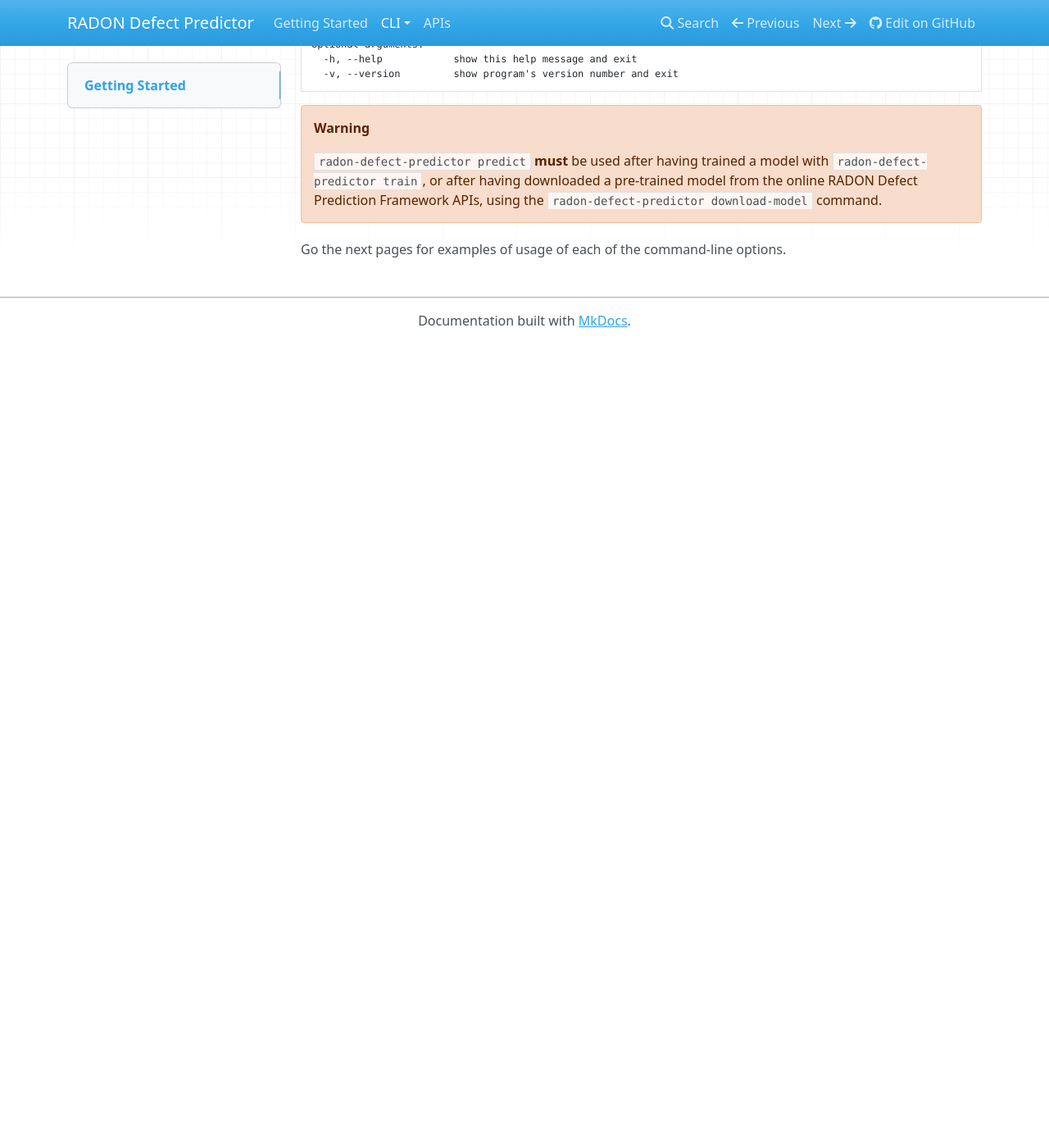
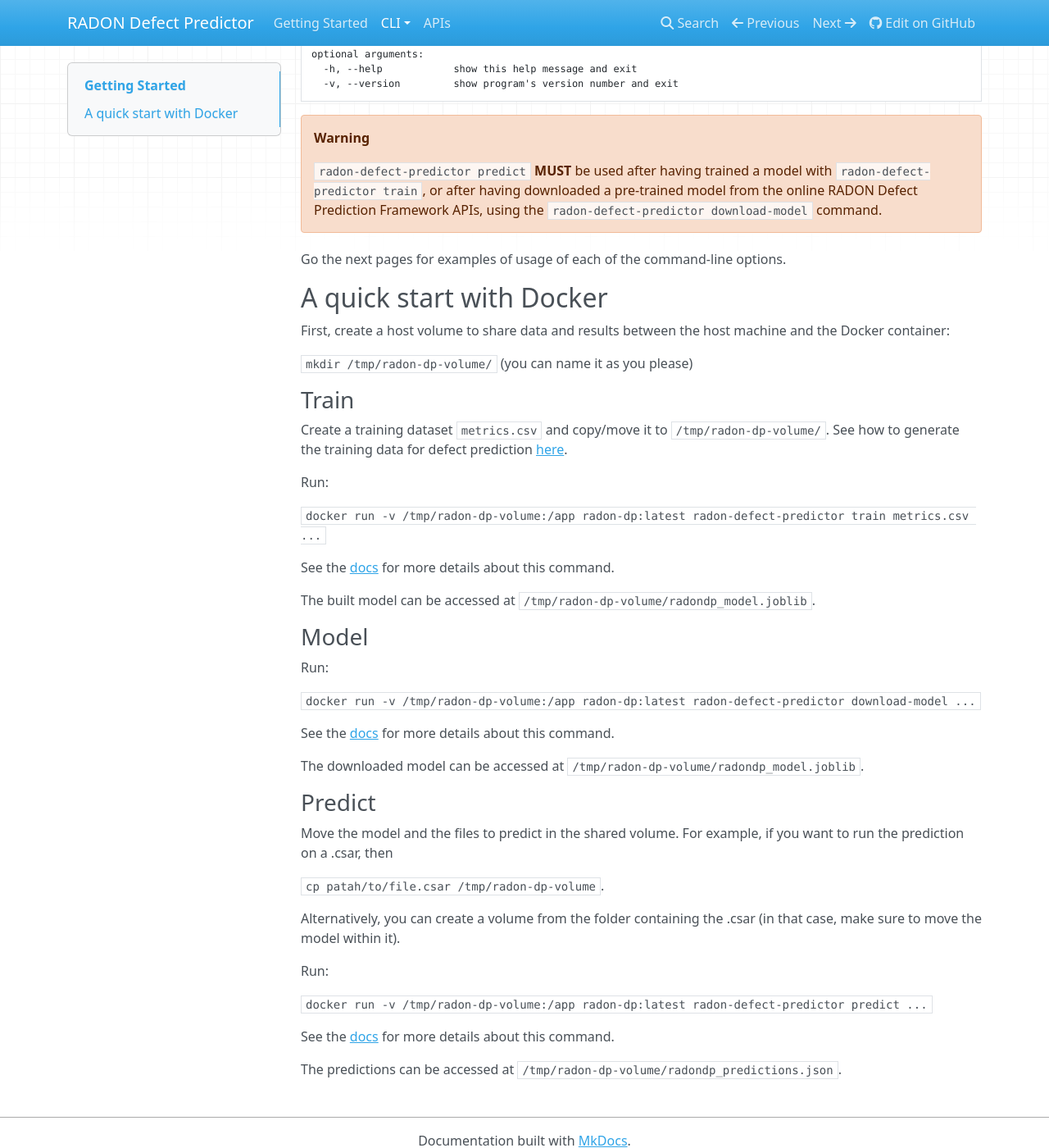
Before and after one commit to radon-h2020/radon-defect-prediction-cli, an MkDocs documentation site: the page built from docs/cli/getting_started.md, in a window 1280 px wide and 1400 px high, scrolled down 270 px. Shown: the whole window at 82% size. Built offline with MkDocs 1.6.1, drawn with Linux system fonts in a browser that asks for light colours; nearby versions of some CDN libraries; before the commit the page ends 900 px from its top, so only the background shows below that.

Commit message:
updated docs

````diff
--- a/docs/cli/getting_started.md
+++ b/docs/cli/getting_started.md
@@ -1,4 +1,4 @@
-## Getting Started
+# Getting Started
 
 ```text
 usage: radon-defect-predictor [-h] [-v] {train,download-model,predict} ...
@@ -17,8 +17,61 @@ optional arguments:
 ```
 
 !!! warning
-    `radon-defect-predictor predict` **must** be used after having trained a model with
+    `radon-defect-predictor predict` **MUST** be used after having trained a model with
     `radon-defect-predictor train`, or after having downloaded a pre-trained model from the online RADON
     Defect Prediction Framework APIs, using the `radon-defect-predictor download-model` command.
 
 Go the next pages for examples of usage of each of the command-line options.
+
+
+
+
+## A quick start with Docker
+
+First, create a host volume to share data and results between the host machine and the Docker container:
+
+`mkdir /tmp/radon-dp-volume/` (you can name it as you please)
+
+### Train
+
+Create a training dataset `metrics.csv` and copy/move it to `/tmp/radon-dp-volume/`.
+See how to generate the training data for defect prediction [here](https://radon-h2020.github.io/radon-repository-miner/cli/metrics/).
+
+Run:
+
+`docker run -v /tmp/radon-dp-volume:/app radon-dp:latest radon-defect-predictor train metrics.csv ...`
+
+See the [docs](https://radon-h2020.github.io/radon-defect-prediction-cli/cli/train/) for more details about this command.
+
+The built model can be accessed at `/tmp/radon-dp-volume/radondp_model.joblib`.
+
+
+
+### Model
+
+Run:
+
+`docker run -v /tmp/radon-dp-volume:/app radon-dp:latest radon-defect-predictor download-model ...`
+
+See the [docs](https://radon-h2020.github.io/radon-defect-prediction-cli/cli/model/) for more details about this command.
+
+The downloaded model can be accessed at `/tmp/radon-dp-volume/radondp_model.joblib`.
+
+
+
+### Predict
+
+Move the model and the files to predict in the shared volume.
+For example, if you want to run the prediction on a .csar, then
+
+`cp patah/to/file.csar /tmp/radon-dp-volume`.
+
+Alternatively, you can create a volume from the folder containing the .csar (in that case, make sure to move the model within it).
+
+Run:
+
+`docker run -v /tmp/radon-dp-volume:/app radon-dp:latest radon-defect-predictor predict ...`
+
+See the [docs](https://radon-h2020.github.io/radon-defect-prediction-cli/cli/predict/) for more details about this command.
+
+The predictions can be accessed at `/tmp/radon-dp-volume/radondp_predictions.json`.
````
Also changed, not shown: README.md (+30 -4 lines), docs/cli/model.md (+4 -1 lines).
